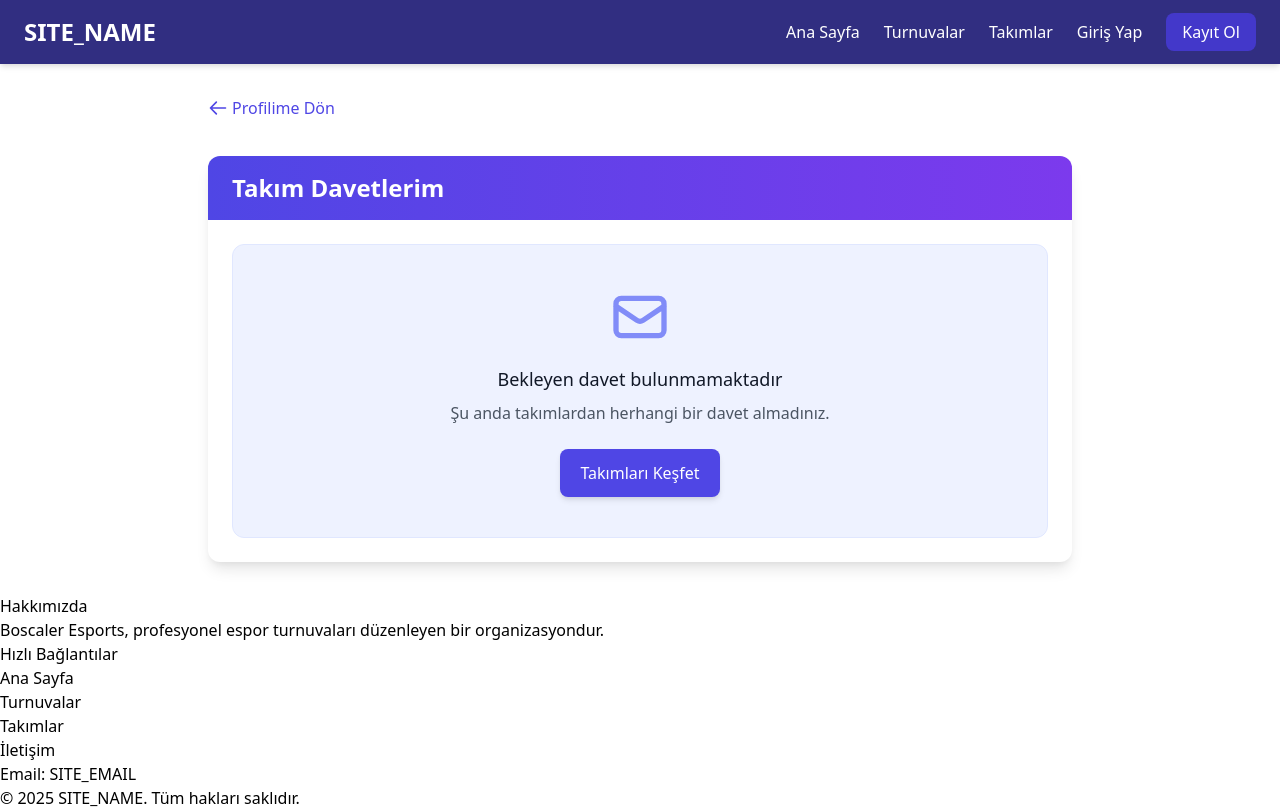
After one commit to Jeithx/esportslinkedin, a PHP site: the page made by src/views/teams/invitations.php in a window 1280 px wide. The commit adds this page. Run offline with PHP 8.4, Linux system fonts and the light colour scheme; the template is opened without the code that fills it, so the values that code supplies are empty; some libraries are stand-ins or nearby versions.

Commit message:
5th comm

```diff
--- a/setup.php
+++ b/setup.php
@@ -60,7 +60,8 @@ try {
             'tournaments.sql',
             'tournament_teams.sql',
             'matches.sql',
-            'team_invitations.sql'
+            'team_invitations.sql',
+            'player_search.sql'
         ];
 
         echo "<h2>Tabloları Oluşturma</h2>";
--- a/src/controllers/TeamController.php
+++ b/src/controllers/TeamController.php
@@ -467,7 +467,7 @@ public function acceptInvitation() {
     }
 
     // Transaction başlat
-    $database->pdo->beginTransaction();
+    $database->beginTransaction();
 
     try {
         // Takıma üye olarak ekle
@@ -484,7 +484,7 @@ public function acceptInvitation() {
         );
 
         if ($memberResult && $invitationResult) {
-            $database->pdo->commit();
+            $database->commit();
             Session::setFlash('success', $team['name'] . ' takımına başarıyla katıldınız.');
         } else {
             throw new Exception('İşlem sırasında bir hata oluştu.');
--- /dev/null
+++ b/src/views/teams/invitations.php
@@ -0,0 +1,74 @@
+<!-- src/views/teams/invitations.php -->
+<div class="max-w-4xl mx-auto px-4 py-8">
+    <div class="mb-8">
+        <a href="<?= url('/profile') ?>" class="inline-flex items-center text-indigo-600 hover:text-indigo-700">
+            <svg xmlns="http://www.w3.org/2000/svg" class="h-5 w-5 mr-1" fill="none" viewBox="0 0 24 24" stroke="currentColor">
+                <path stroke-linecap="round" stroke-linejoin="round" stroke-width="2" d="M10 19l-7-7m0 0l7-7m-7 7h18" />
+            </svg>
+            Profilime Dön
+        </a>
+    </div>
+
+    <div class="bg-white rounded-xl shadow-lg overflow-hidden">
+        <div class="bg-gradient-to-r from-indigo-600 to-purple-600 px-6 py-4">
+            <h1 class="text-2xl font-bold text-white">Takım Davetlerim</h1>
+        </div>
+
+        <div class="p-6">
+            <?php if (empty($invitations)): ?>
+                <div class="bg-indigo-50 rounded-xl p-10 text-center border border-indigo-100">
+                    <svg xmlns="http://www.w3.org/2000/svg" class="h-16 w-16 mx-auto text-indigo-400 mb-4" fill="none" viewBox="0 0 24 24" stroke="currentColor">
+                        <path stroke-linecap="round" stroke-linejoin="round" stroke-width="2" d="M3 8l7.89 5.26a2 2 0 002.22 0L21 8M5 19h14a2 2 0 002-2V7a2 2 0 00-2-2H5a2 2 0 00-2 2v10a2 2 0 002 2z" />
+                    </svg>
+                    <h3 class="text-lg font-medium text-gray-900 mb-2">Bekleyen davet bulunmamaktadır</h3>
+                    <p class="text-gray-600 mb-6">Şu anda takımlardan herhangi bir davet almadınız.</p>
+                    <a href="<?= url('/teams') ?>" class="inline-flex items-center px-5 py-3 bg-indigo-600 text-white font-medium rounded-lg hover:bg-indigo-700 transition-colors shadow-md">
+                        Takımları Keşfet
+                    </a>
+                </div>
+            <?php else: ?>
+                <h2 class="text-xl font-semibold text-gray-800 mb-4">Bekleyen Davetler</h2>
+
+                <div class="space-y-4">
+                    <?php foreach ($invitations as $invitation): ?>
+                        <div class="bg-white rounded-lg shadow border border-gray-200 p-4">
+                            <div class="flex items-center mb-4">
+                                <?php if (!empty($invitation['team_logo'])): ?>
+                                    <img src="<?= url('/uploads/team_logos/' . $invitation['team_logo']) ?>" alt="<?= escape($invitation['team_name']) ?>" class="w-12 h-12 rounded-full object-cover mr-4">
+                                <?php else: ?>
+                                    <div class="w-12 h-12 bg-indigo-600 text-white flex items-center justify-center rounded-full mr-4 font-bold">
+                                        <?= strtoupper(substr($invitation['team_name'], 0, 2)) ?>
+                                    </div>
+                                <?php endif; ?>
+
+                                <div>
+                                    <h3 class="text-lg font-semibold"><?= escape($invitation['team_name']) ?></h3>
+                                    <p class="text-sm text-gray-600">
+                                        <span class="font-medium"><?= escape($invitation['sender_name']) ?></span> tarafından davet edildiniz
+                                    </p>
+                                    <p class="text-xs text-gray-500">
+                                        <?= time_ago($invitation['created_at']) ?> -
+                                        <?= format_date($invitation['expires_at'], 'd.m.Y H:i') ?> tarihine kadar geçerli
+                                    </p>
+                                </div>
+                            </div>
+
+                            <div class="flex justify-end gap-3">
+                                <form action="<?= url('/teams/reject-invitation') ?>" method="post">
+                                    <input type="hidden" name="invitation_id" value="<?= $invitation['id'] ?>">
+                                    <button type="submit" class="px-4 py-2 border border-red-500 text-red-500 rounded-lg hover:bg-red-500 hover:text-white transition-colors">
+                                        Reddet
+                                    </button>
+                                </form>
+
+                                <a href="<?= url('/teams/join?token=' . $invitation['token']) ?>" class="px-4 py-2 bg-indigo-600 text-white rounded-lg hover:bg-indigo-700 transition-colors">
+                                    Kabul Et
+                                </a>
+                            </div>
+                        </div>
+                    <?php endforeach; ?>
+                </div>
+            <?php endif; ?>
+        </div>
+    </div>
+</div>
--- a/src/views/users/profile.php
+++ b/src/views/users/profile.php
@@ -74,8 +74,7 @@
                 //     [$userEmail]
                 // );
 
-                // $invitationCount = $pendingInvitations ? $pendingInvitations['count'] : 0;
-
+                // $pendingInvitationCount = $pendingInvitations ? $pendingInvitations['count'] : 0;
                 if ($pendingInvitationCount > 0):
                 ?>
                     <div class="mt-4 bg-blue-50 text-blue-800 p-3 rounded-lg text-sm flex items-center">
@@ -83,7 +82,7 @@
                             <path stroke-linecap="round" stroke-linejoin="round" stroke-width="2" d="M3 8l7.89 5.26a2 2 0 002.22 0L21 8M5 19h14a2 2 0 002-2V7a2 2 0 00-2-2H5a2 2 0 00-2 2v10a2 2 0 002 2z" />
                         </svg>
                         <div>
-                            <span class="font-semibold"><?= $invitationCount ?> bekleyen takım davetiniz</span> var.
+                            <span class="font-semibold"><?= $pendingInvitationCount ?> bekleyen takım davetiniz</span> var.
                             <a href="<?= url('/teams/invitations') ?>" class="underline hover:text-blue-900">Görüntülemek için tıklayın</a>
                         </div>
                     </div>
```
Also changed, not shown: database/migrations/player_search.sql (added, +52 -0 lines), src/config/routes.php (+13 -3 lines), src/controllers/UserController.php (+5 -7 lines), src/core/Database.php (+22 -3 lines).
